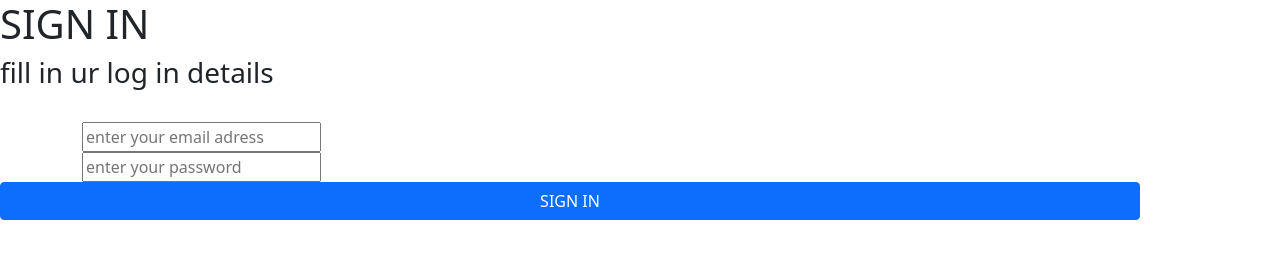
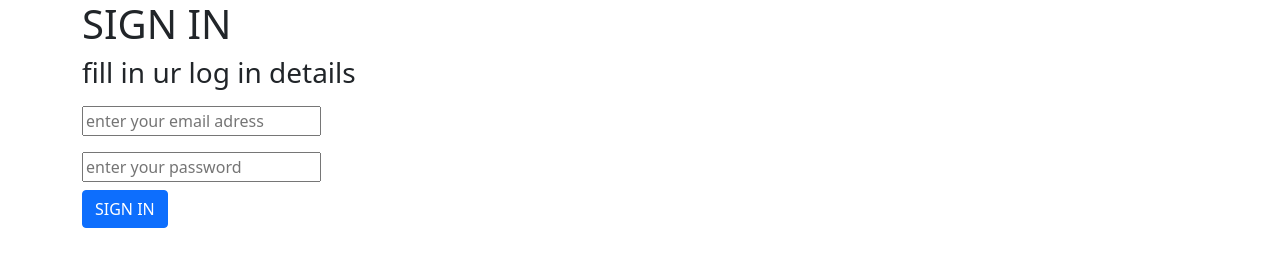
Before and after one commit to izic2021/bethelenterprise2, a plain HTML site: page signin.html in a window 1280 px wide. Drawn offline with nearby package versions, Linux system fonts and the light colour scheme.

Commit message:
Add files via upload

```diff
--- a/signin.html
+++ b/signin.html
@@ -8,18 +8,20 @@
     <title>signin</title>
 </head>
 <body>
-    <div>
+    <div class="container">
      <h1>SIGN IN</h1>
      <h3>fill in ur log in details</h3>
-    </div> <br>
-    <div class="container">
+    </div>
+   <div class="container">
+    <div class="mt-3">
         <input type="email adress" name="email adress" placeholder="enter your email adress" class="form control">
     </div>
-    <div class="container">
+    <div class="mt-3">
         <input type="password" name="password" placeholder="enter your password" class="form control">
     </div>
-    <button class="btn btn-primary container">SIGN IN</button>
+    <button class="btn btn-primary mt-2">SIGN IN</button>
 
+   </div>
 
 
 </body>
```
